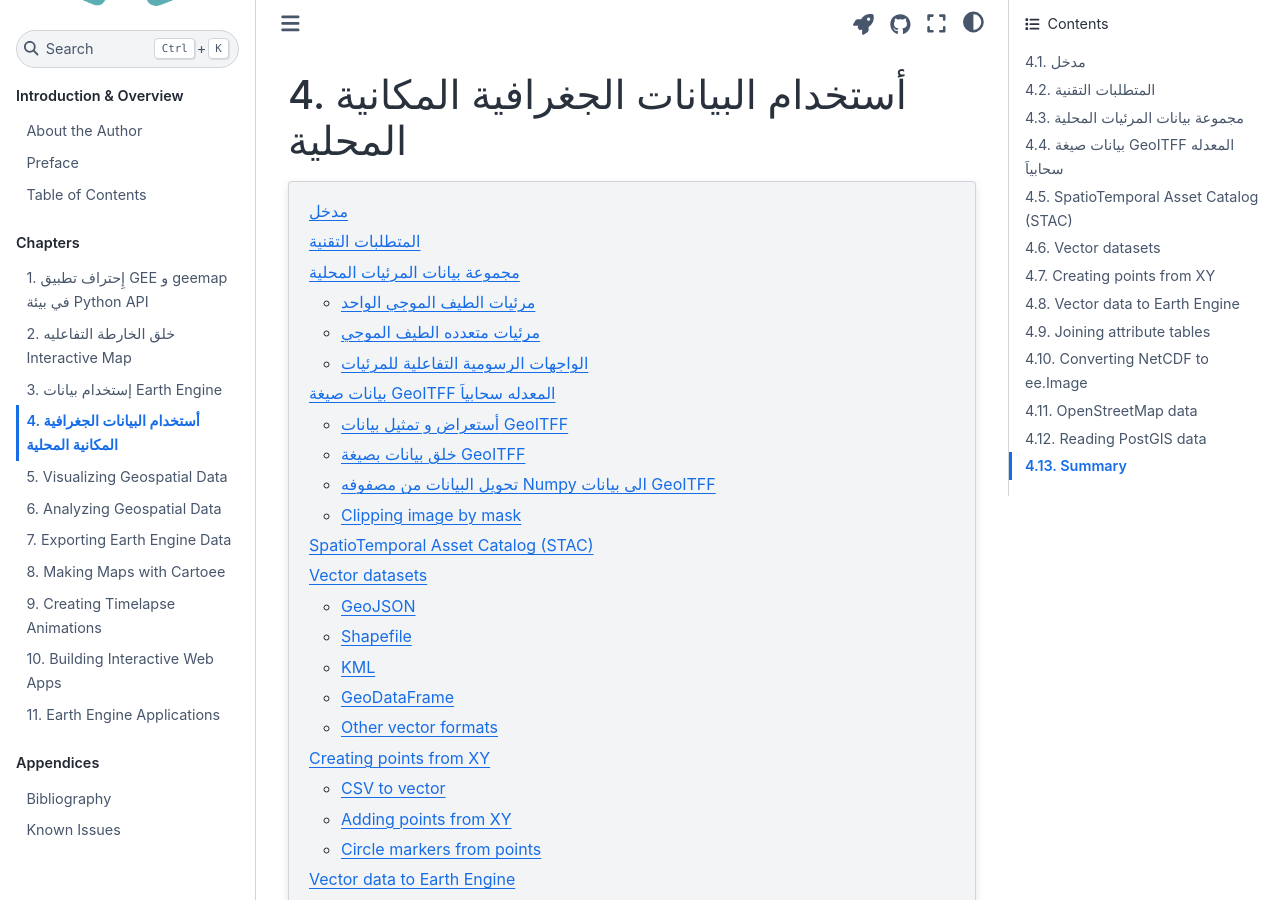
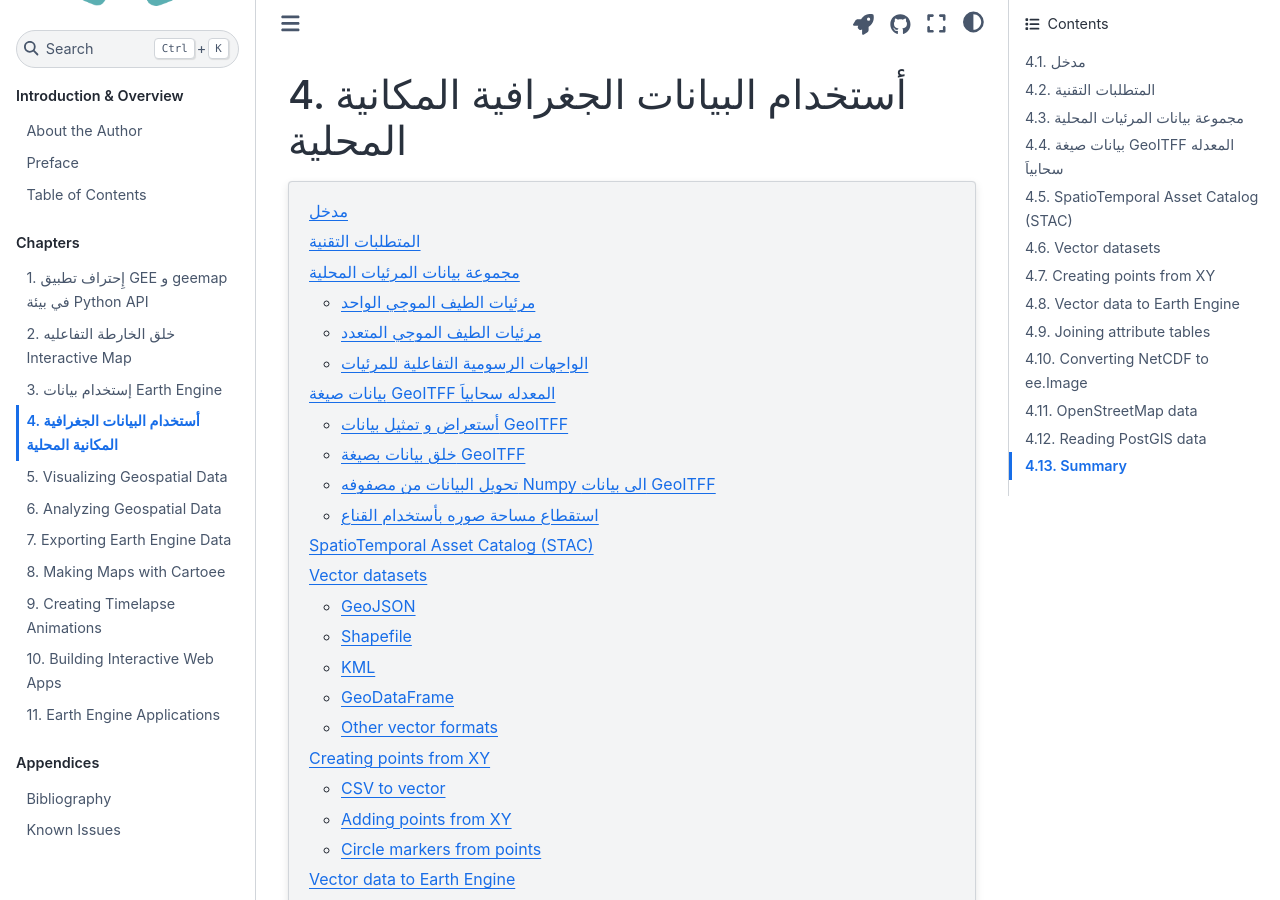
Before and after one commit to giswqs/geebook-arabic, a Jupyter Book: the page built from chapters/04_local_data.md, in a window 1280 px wide and 900 px high. Built offline with Jupyter Book 1.0.4 settings and Sphinx 7.4.7 and the Sphinx Book theme 1.1.4, drawn with Linux system fonts in a browser that asks for light colours; some of the changed text lies outside the part shown.

Commit message:
Update 04_local_data.md

````diff
--- a/chapters/04_local_data.md
+++ b/chapters/04_local_data.md
@@ -73,7 +73,7 @@ cm.list_colormaps()
 cm.plot_colormaps(width=12, height=0.4)
 ```
 
-### مرئيات متعدده الطيف الموجي
+### مرئيات الطيف الموجي المتعدد
 
 ```{code-cell} ipython3
 url = 'https://github.com/giswqs/leafmap/raw/master/examples/data/cog.tif'
@@ -190,7 +190,7 @@ Map.add_raster(out_cog, cmap="Greens", layer_name="NDVI")
 Map
 ```
 
-### Clipping image by mask
+### استقطاع مساحة صوره بأستخدام القناع
 
 ```{code-cell} ipython3
 url = 'https://github.com/giswqs/data/raw/main/raster/srtm90.tif'
````
